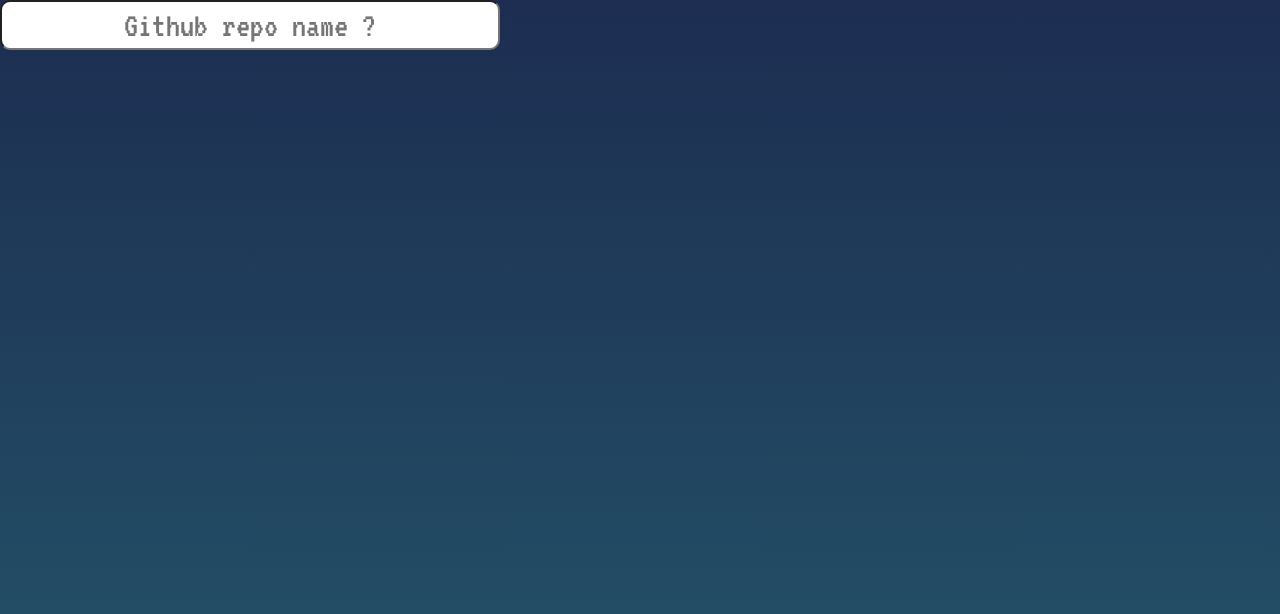
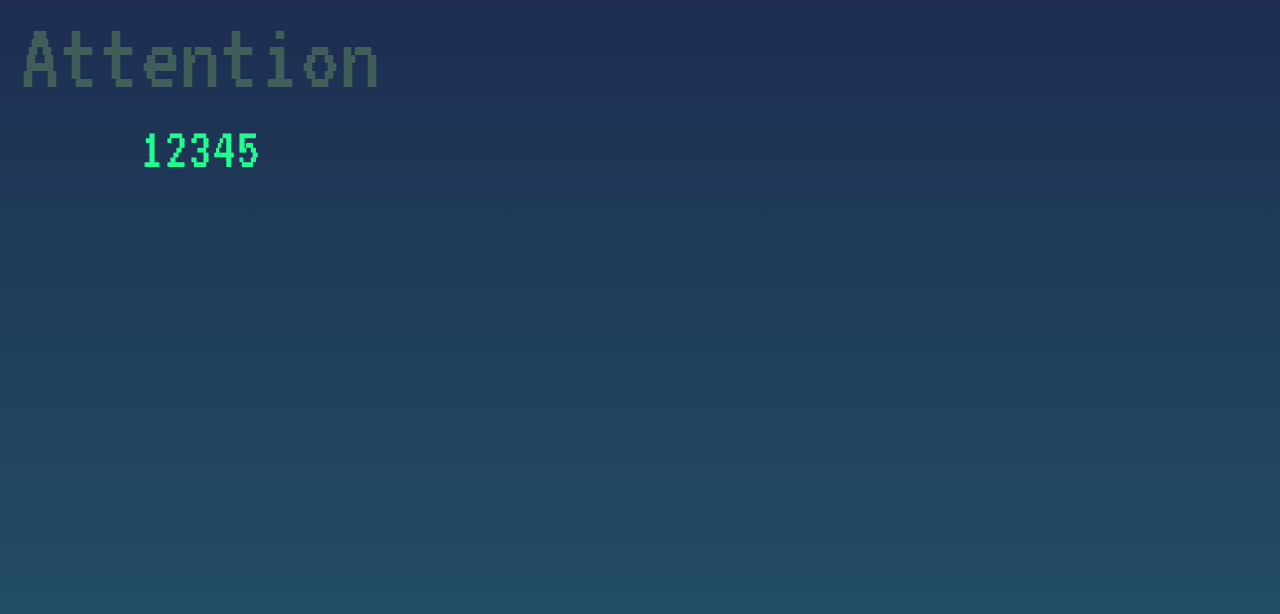
Before and after one commit to SparkingR/asynchronous-example, a React app: page / in a window 1280 px wide. Shown: the top 614 px of the page. Built offline with nearby package versions, Linux system fonts and the light colour scheme.

Commit message:
feat: complete comp:Attention

```diff
--- /dev/null
+++ b/src/components/Attention/Attention.js
@@ -0,0 +1,19 @@
+import React from 'react'
+import PropTypes from 'prop-types'
+import classNames from 'classnames/bind'
+import styles from './Attention.module.scss'
+
+const cx = classNames.bind(styles)
+
+const Attention = ({ attention }) => (
+  <div className={cx('attention-container')}>
+    <div className={cx('attention-text')}>Attention</div>
+    <div className={cx('attention-number')}>{attention}</div>
+  </div>
+)
+
+Attention.propTypes = {
+  attention: PropTypes.string.isRequired,
+}
+
+export default Attention
--- /dev/null
+++ b/src/components/Attention/Attention.module.scss
@@ -0,0 +1,19 @@
+@import 'sass-rem';
+@import '../../styles/variables';
+@import '../../styles/mixins';
+
+.attention-container {
+  @include size(400px);
+
+  text-align: center;
+}
+
+.attention-text {
+  font-size: rem(100px);
+  color: $attention-text;
+}
+
+.attention-number {
+  font-size: rem(60px);
+  color: $attention-number;
+}
--- a/src/index.js
+++ b/src/index.js
@@ -2,10 +2,13 @@
 import ReactDOM from 'react-dom'
 import './styles/base.scss'
 // import App from './pages/App'
-import SearchBar from './components/SearchBar/SearchBar'
+import Attention from './components/Attention/Attention'
 import * as serviceWorker from './serviceWorker'
 
-ReactDOM.render(<SearchBar />, document.getElementById('root'))
+ReactDOM.render(
+  <Attention attention={12345} />,
+  document.getElementById('root')
+)
 
 // If you want your app to work offline and load faster, you can change
 // unregister() to register() below. Note this comes with some pitfalls.
--- a/src/styles/variables.scss
+++ b/src/styles/variables.scss
@@ -9,6 +9,8 @@
 $bg-start: $yankees-blue;
 $bg-end: $sapphire-blue;
 $search-bar-text: $charleston-green;
+$attention-text: $feldgrau;
+$attention-number: $medium-spring-green;
 
 // fonts
 $regular: 400;
```
